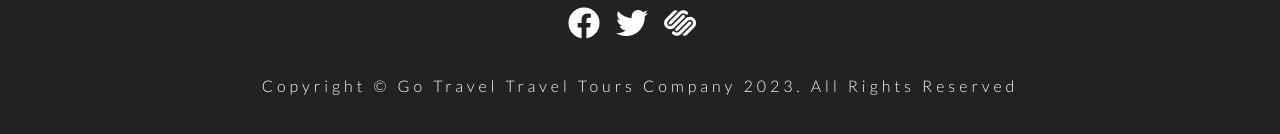
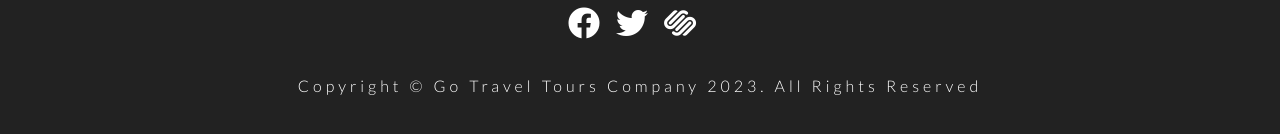
Before and after one commit to Srikanth0035/Backroads-project, a plain HTML site: page index.html in a window 1280 px wide. Shown: the part 4024-4158 px from the top of the page. Drawn offline with Linux system fonts and the light colour scheme.

Commit message:
remaining files

```diff
--- a/index.html
+++ b/index.html
@@ -354,7 +354,7 @@
         ></a>
       </div>
       <p class="copyright">
-        copyright &copy; Go Travel travel tours company
+        copyright &copy; Go Travel tours company
         <span id="date"></span>. all rights reserved
       </p>
     </footer>
```
